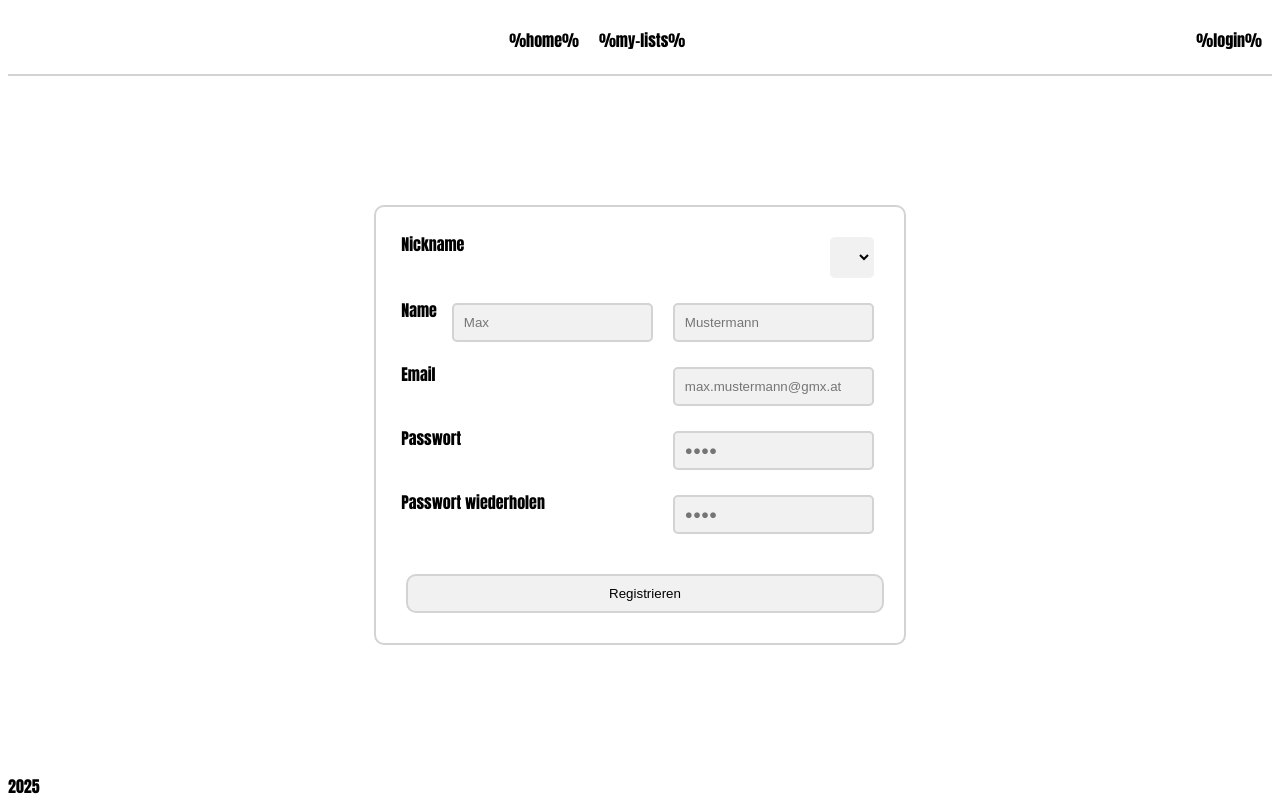
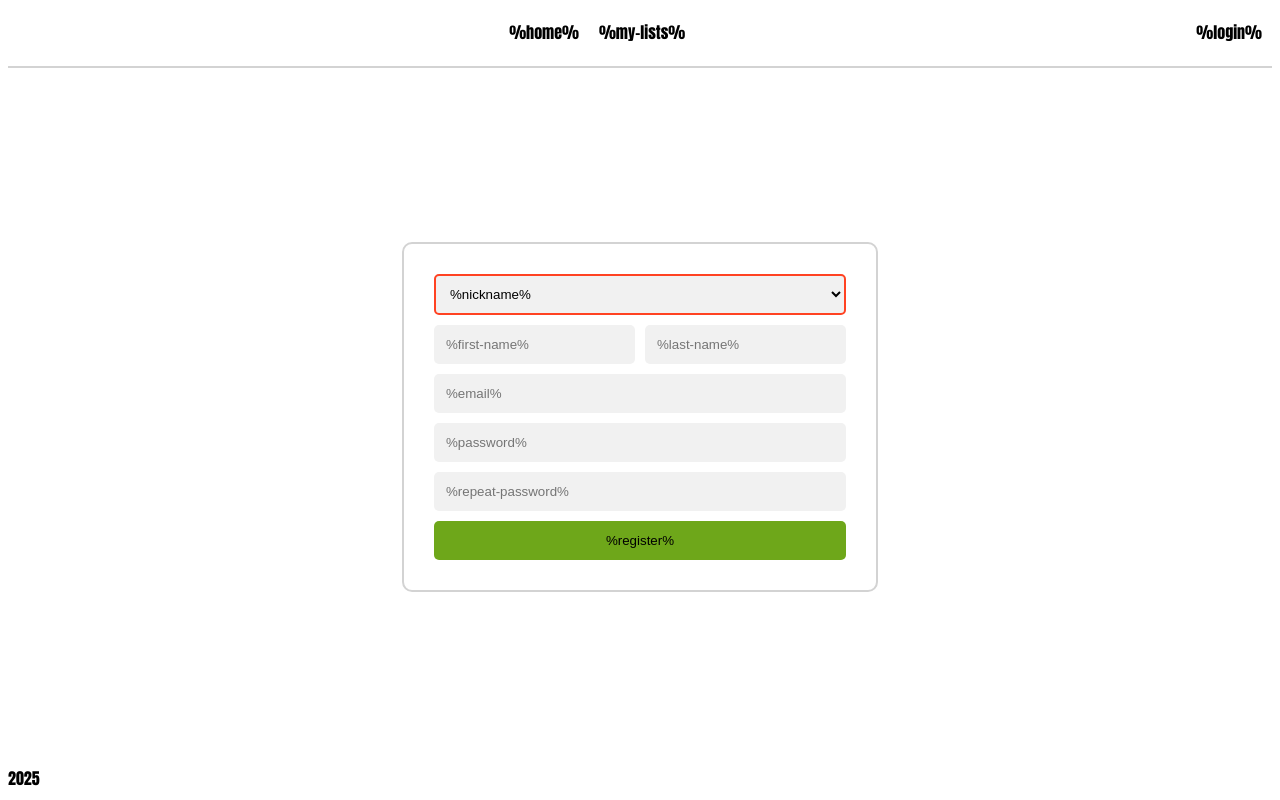
Before and after one commit to Nopro263/ksb, a FastAPI app: template nginx/templates/register.html in a window 1280 px wide. Run offline with FastAPI, Linux system fonts and the light colour scheme; the template is opened without the code that fills it, so the values that code supplies are empty.

Commit message:
added register

```diff
--- /dev/null
+++ b/nginx/templates/register.css
@@ -0,0 +1,15 @@
+main {
+    align-items: center;
+}
+
+.row > input:first-child:last-child {
+    width: 100%;
+}
+
+.row > select:first-child:last-child {
+    width: 100%;
+}
+
+.row > select:first-child:last-child:has(> option[value=nickname]:checked) {
+    border-color: var(--tertiary-120);
+}
--- a/nginx/templates/register.html
+++ b/nginx/templates/register.html
@@ -8,27 +8,24 @@
 {% block main %}
 <form>
     <div class="row">
-        <label for="username">Nickname</label>
-        <select id="username"></select>
+        <select id="username">
+            <option value="nickname" disabled selected>%nickname%</option>
+        </select>
     </div>
     <div class="row">
-        <label for="name">Name</label>
-        <input type="text" id="first_name" placeholder="Max"/>
-        <input type="text" id="last_name" placeholder="Mustermann"/>
+        <input type="text" id="first_name" placeholder="%first-name%"/>
+        <input type="text" id="last_name" placeholder="%last-name%"/>
     </div>
     <div class="row">
-        <label for="email">Email</label>
-        <input type="email" id="email" placeholder="max.mustermann@gmx.at"/>
+        <input type="email" id="email" placeholder="%email%"/>
     </div>
     <div class="row">
-        <label for="password">Passwort</label>
-        <input type="password" id="password" placeholder="&#9679;&#9679;&#9679;&#9679;"/>
+        <input type="password" id="password" placeholder="%password%"/>
     </div>
     <div class="row">
-        <label for="password2">Passwort wiederholen</label>
-        <input type="password" id="password2" placeholder="&#9679;&#9679;&#9679;&#9679;"/>
+        <input type="password" id="password2" placeholder="%repeat-password%"/>
     </div>
     <div class="row" id="msg"></div>
-    <input type="submit" value="Registrieren" id="submit"/>
+    <div class="row"><input type="submit" value="%register%" id="submit" class="primary"/></div>
 </form>
 {% endblock %}
```
